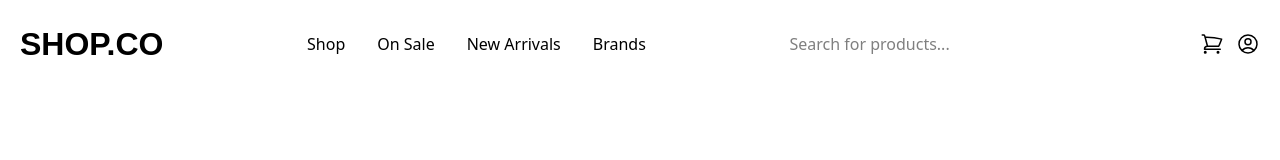
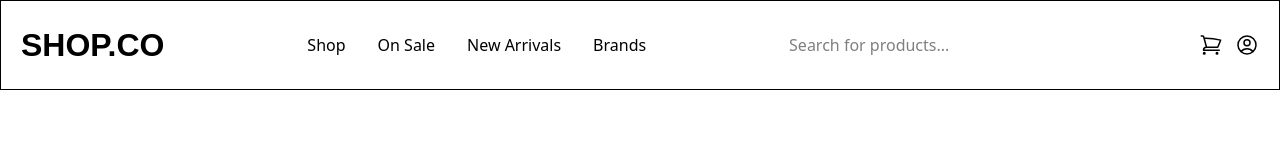
Before and after one commit to nadjiallah-zouaoui/4.ProjetGroupe1, a website: page index.html in a window 1280 px wide. Drawn offline with Linux system fonts and the light colour scheme.

Commit message:
erzrerzerr

```diff
--- a/index.html
+++ b/index.html
@@ -6,14 +6,9 @@
     <link rel="stylesheet" href="asset/css/output.css">
     <title>Document</title>
 </head>
-<body>
+<body class="max-w-7xl ">
 
-    <header class="w-full flex flex-row justify-between  items-center p-5">
-
-
-
-
-
+    <header class="w-full flex flex-row justify-between  items-center p-5 border">
 
         <!-- Logo & Toggle -->
          <div class="flex flex-row items-center gap-5">
@@ -51,14 +46,19 @@
 
            <div class="flex flex-wrap gap-3">
 
+            <!-- Logo search uniquement en mobile -->
+
             <svg xmlns="http://www.w3.org/2000/svg"     fill="none" viewBox="0 0 24 24" stroke-width="1.5" stroke="currentColor" class="size-6">
                 <path stroke-linecap="round" stroke-linejoin="round" d="m21 21-5.197-5.197m0 0A7.5 7.5 0 1 0 5.196 5.196a7.5 7.5 0 0 0 10.607 10.607Z" class="md:hidden" />
             </svg>
 
+            <!-- Logo panier -->
 
             <svg xmlns="http://www.w3.org/2000/svg" fill="none" viewBox="0 0 24 24" stroke-width="1.5" stroke="currentColor" class="size-6">
                 <path stroke-linecap="round" stroke-linejoin="round" d="M2.25 3h1.386c.51 0 .955.343 1.087.835l.383 1.437M7.5 14.25a3 3 0 0 0-3 3h15.75m-12.75-3h11.218c1.121-2.3 2.1-4.684 2.924-7.138a60.114 60.114 0 0 0-16.536-1.84M7.5 14.25 5.106 5.272M6 20.25a.75.75 0 1 1-1.5 0 .75.75 0 0 1 1.5 0Zm12.75 0a.75.75 0 1 1-1.5 0 .75.75 0 0 1 1.5 0Z" />
             </svg>
+
+            <!-- Logo se connecter -->
 
             <svg xmlns="http://www.w3.org/2000/svg" fill="none" viewBox="0 0 24 24" stroke-width="1.5" stroke="currentColor" class="size-6">
                 <path stroke-linecap="round" stroke-linejoin="round" d="M17.982 18.725A7.488 7.488 0 0 0 12 15.75a7.488 7.488 0 0 0-5.982 2.975m11.963 0a9 9 0 1 0-11.963 0m11.963 0A8.966 8.966 0 0 1 12 21a8.966 8.966 0 0 1-5.982-2.275M15 9.75a3 3 0 1 1-6 0 3 3 0 0 1 6 0Z" />
```
Also changed, not shown: asset/css/output.css.
